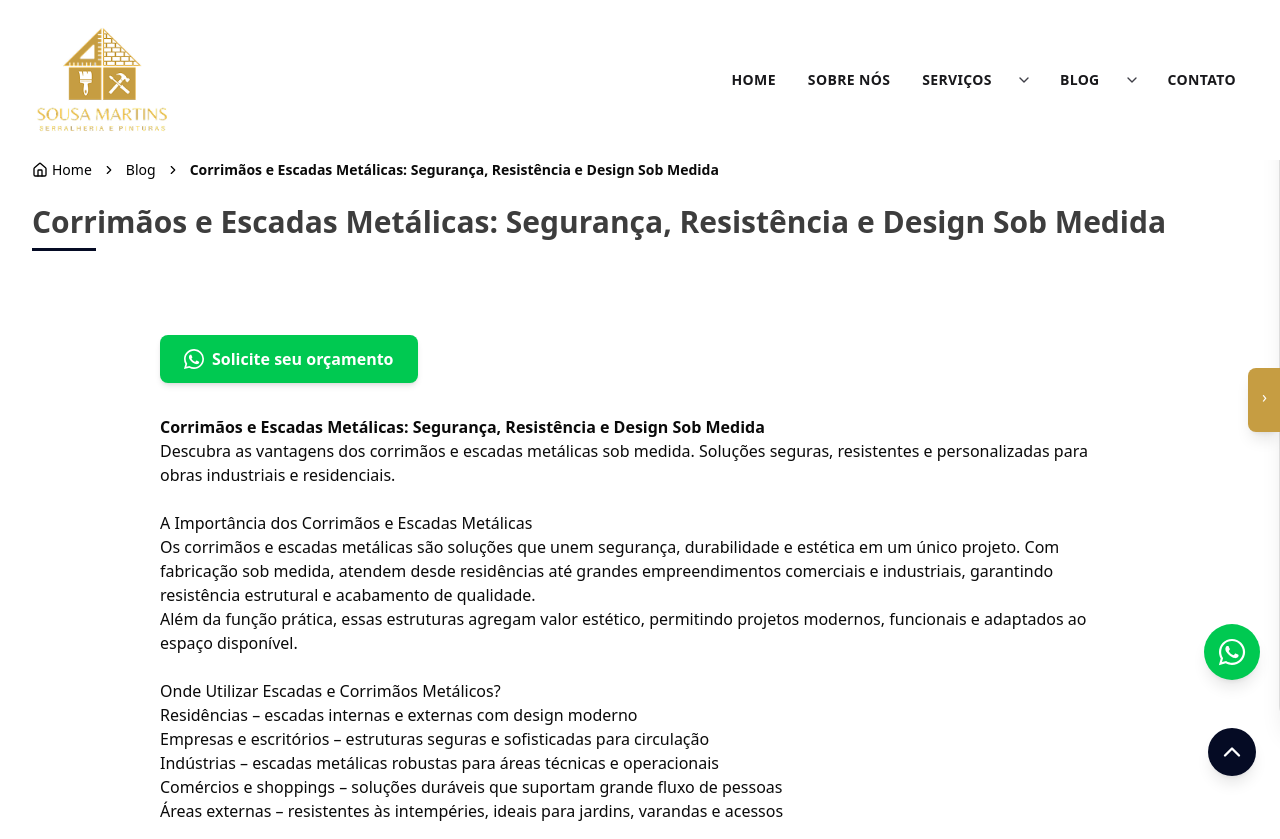
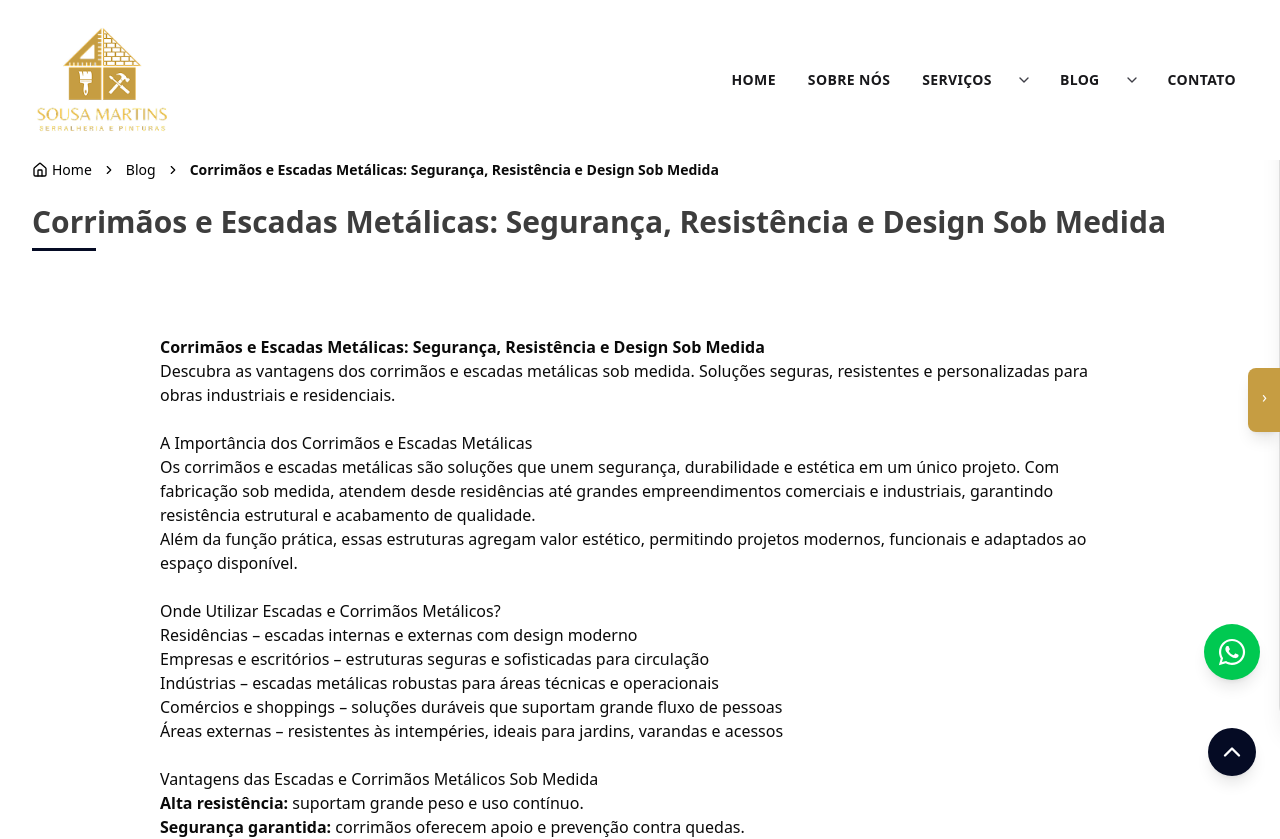
Before and after one commit to HeitorBMarini/souza-martins, a Next.js app: page /blog/corrimaos-escadas-metalicas in a window 1280 px wide. Shown: the top 839 px of the page. Built offline with nearby package versions, Linux system fonts and the light colour scheme.

Commit message:
Btn de whatsapp blog, abaixo dos textos

```diff
--- a/src/app/blog/[slug]/page.tsx
+++ b/src/app/blog/[slug]/page.tsx
@@ -25,6 +25,9 @@ export default async function BlogPostPage({ params }: { params: Promise<Params>
             </div>
           )}
 
+          <div dangerouslySetInnerHTML={{ __html: post.content }} />
+
+
           <div className="mb-8">
             {(() => {
               const phone = "5511976159174";
@@ -51,9 +54,6 @@ export default async function BlogPostPage({ params }: { params: Promise<Params>
               );
             })()}
           </div>
-
-          {/* conteúdo do post em HTML */}
-          <div dangerouslySetInnerHTML={{ __html: post.content }} />
         </article>
       </main>
 
```
